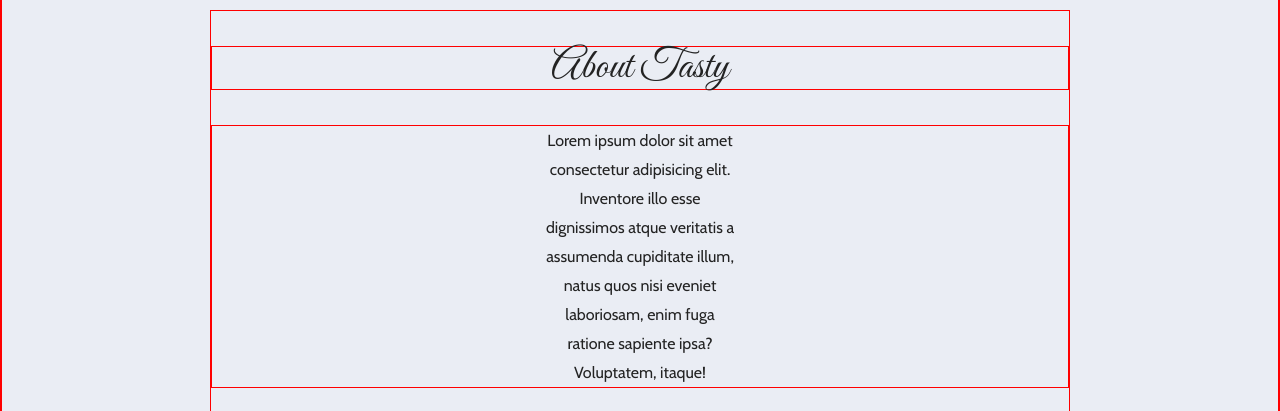
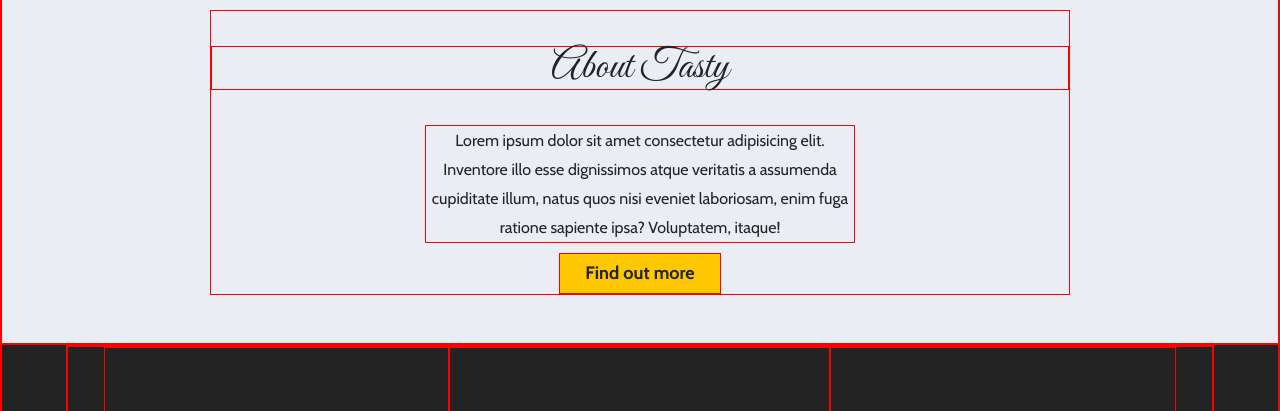
Before and after one commit to gerrysberries/gerard-juan-assignment-one, a plain HTML site: page index.html in a window 1280 px wide. Shown: the part 840-1251 px from the top of the page. Drawn offline with nearby package versions, Linux system fonts and the light colour scheme.

Commit message:
fixed overflowing of paragraph in about section

```diff
--- a/styles.css
+++ b/styles.css
@@ -391,7 +391,8 @@ header .feature {
 }
 
 .about p {
-    padding: 0 330px;
+    margin: 0 auto;
+    width: 50%;
 }
 
 .btn {
```
